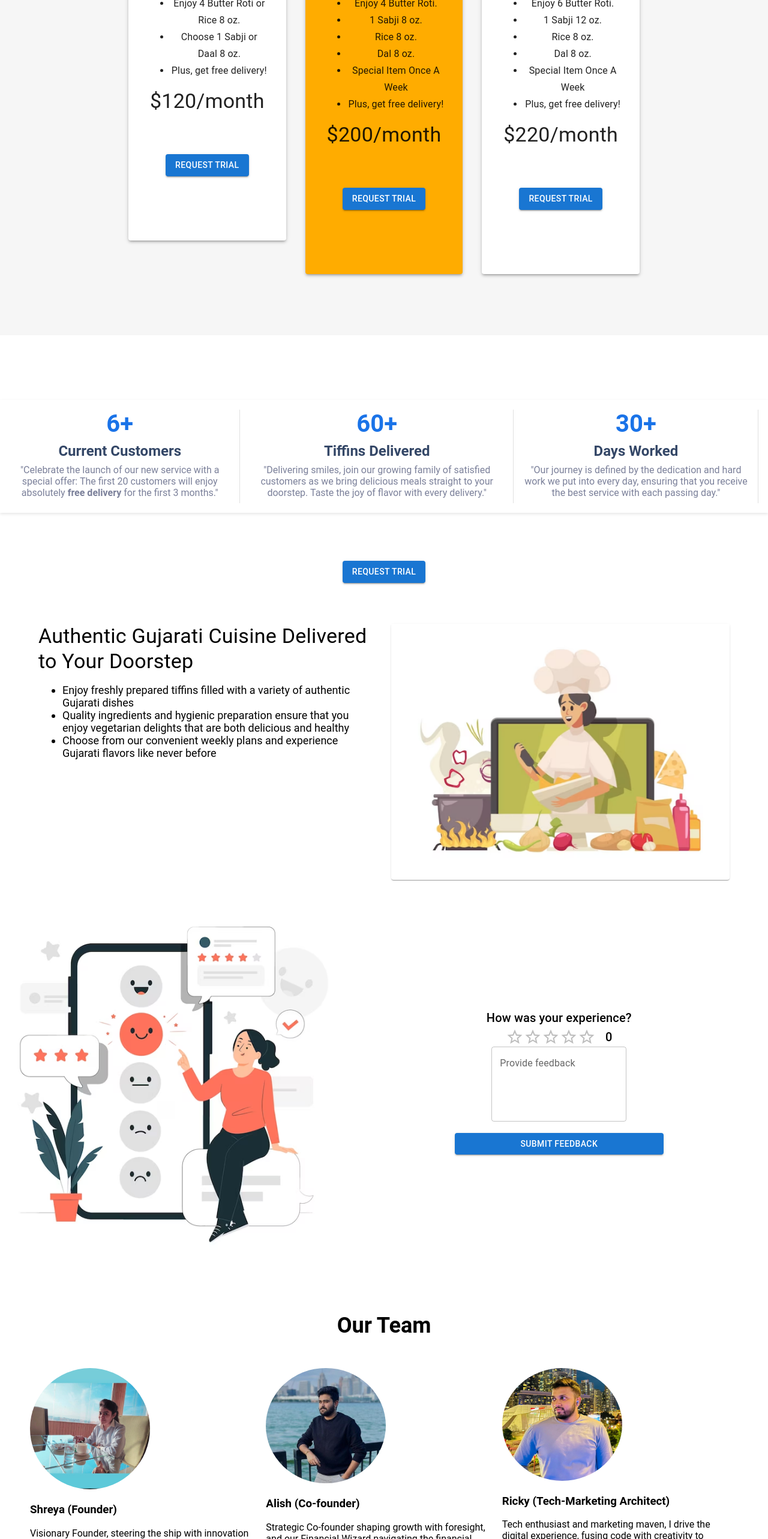
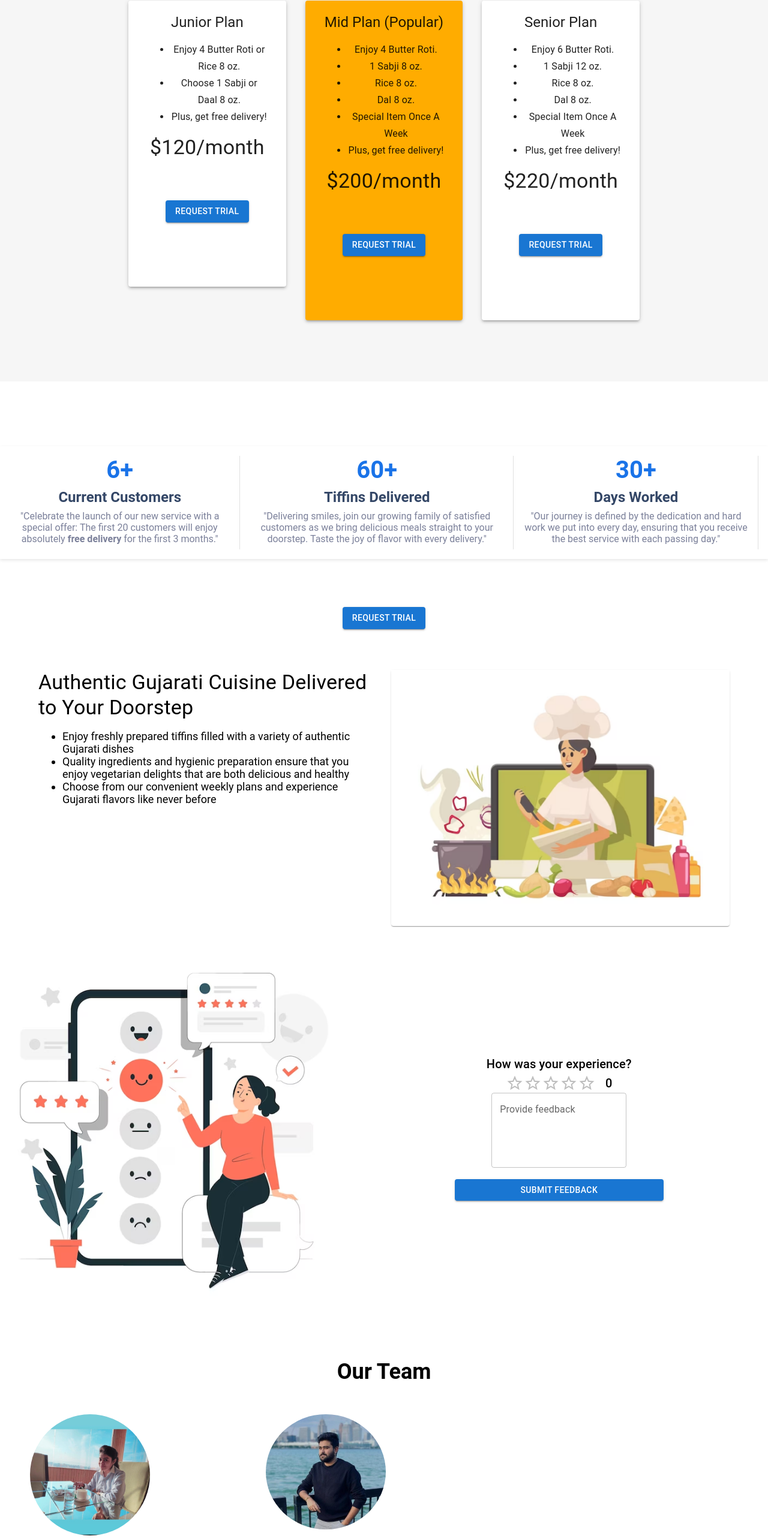
Before and after one commit to RickySatyam31/tiffin-app-mern, a React (Create React App) app in the folder tiffin-service-app-main/tiffin-app-frontend/: page / in a window 1280 px wide. Shown: the part 234-2800 px from the top of the page at 60% size. Built offline with nearby package versions, Linux system fonts and the light colour scheme.

Commit message:
basic style changes

```diff
--- a/tiffin-service-app-main/tiffin-app-frontend/src/Styles/MealPlanCard.css
+++ b/tiffin-service-app-main/tiffin-app-frontend/src/Styles/MealPlanCard.css
@@ -1,6 +1,7 @@
 .pricing {
   padding: 8%;
   background-color: #f6f6f6;
+  margin-top: 6%;
 }
 
 .pricingHeader {
--- a/tiffin-service-app-main/tiffin-app-frontend/src/components/Navbar.jsx
+++ b/tiffin-service-app-main/tiffin-app-frontend/src/components/Navbar.jsx
@@ -98,7 +98,7 @@ export default function Navbar() {
           variant="contained"
           sx={{ borderRadius: '30px', padding: '10px 20px' }}
           onClick={() => {
-            window.location.href = 'tel:+1234567890';
+            window.location.href = 'tel:+15485772223';
           }}
         >
           <PhoneIcon sx={{ mr: '0.5rem' }} />
--- a/tiffin-service-app-main/tiffin-app-frontend/src/components/OurTeam.jsx
+++ b/tiffin-service-app-main/tiffin-app-frontend/src/components/OurTeam.jsx
@@ -64,7 +64,7 @@ const TeamMember = ({ image, name, description, delay }) => {
                     image={shreya}
                     name="Shreya (Founder)"
                     description="Visionary Founder, steering the ship with innovation and passion, while our Culinary Maestro adds the magic touch, crafting culinary wonders that delight the senses"
-                    delay={0.2} // Add delay for the second card
+                    delay={0} // Add delay for the second card
                   />
                 </div>
                 <div className="team-card">
@@ -73,7 +73,7 @@ const TeamMember = ({ image, name, description, delay }) => {
                     name="Alish (Co-founder)"
                     description=
                     "Strategic Co-founder shaping growth with foresight, and our Financial Wizard navigating the financial seas for success at every turn."
-                    delay={0.4} // Add delay for the third card
+                    delay={0.1} // Add delay for the third card
                   />
                 </div>
                 <div className="team-card">
@@ -82,7 +82,7 @@ const TeamMember = ({ image, name, description, delay }) => {
                     name="Ricky (Tech-Marketing Architect)"
                     description=
                     "Tech enthusiast and marketing maven, I drive the digital experience, fusing code with creativity to elevate businesses in the online realm."
-                    delay={0} // Add delay for the first card
+                    delay={0.3} // Add delay for the first card
                   />
                 </div>
               </div>
```
Also changed, not shown: tiffin-service-app-main/tiffin-app-frontend/public/manifest.json.
